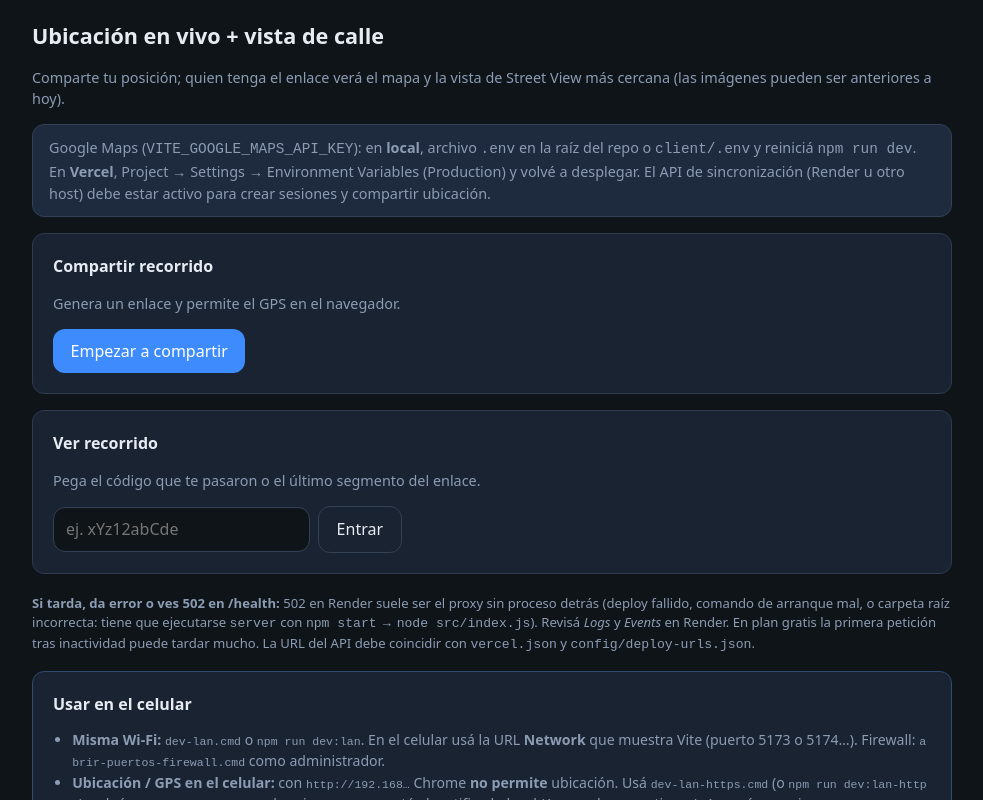
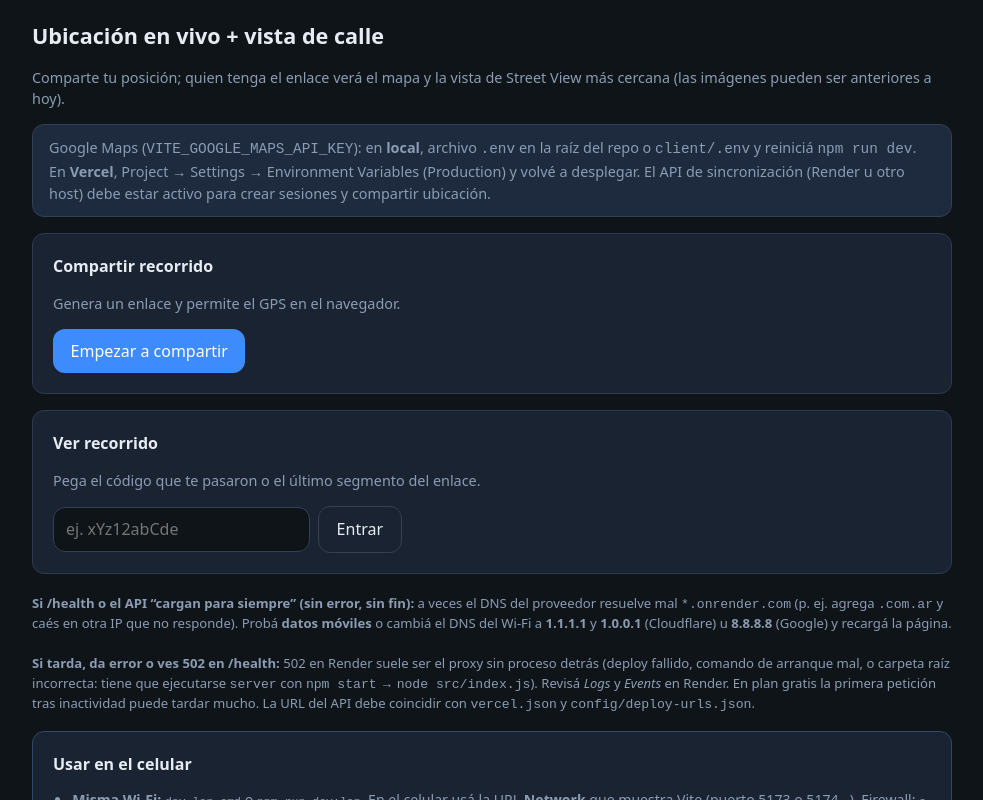
Before and after one commit to CristianBaelish/_locations, a React (Vite) app in the folder client/: page / in a window 1280 px wide. Shown: the top 800 px of the page, without its empty margins (148-1131 px from the left). Built offline with nearby package versions, Linux system fonts and the light colour scheme; no server answers.

Commit message:
docs: nota DNS onrender carga infinita

```diff
--- a/client/src/pages/Home.tsx
+++ b/client/src/pages/Home.tsx
@@ -224,6 +224,14 @@ export function Home() {
       </div>
 
       <p className="muted" style={{ fontSize: "0.82rem", marginTop: "1.25rem" }}>
+        <strong>Si /health o el API “cargan para siempre” (sin error, sin fin):</strong> a veces el DNS del
+        proveedor resuelve mal <code>*.onrender.com</code> (p. ej. agrega <code>.com.ar</code> y caés en otra
+        IP que no responde). Probá <strong>datos móviles</strong> o cambiá el DNS del Wi‑Fi a{" "}
+        <strong>1.1.1.1</strong> y <strong>1.0.0.1</strong> (Cloudflare) u <strong>8.8.8.8</strong> (Google) y
+        recargá la página.
+      </p>
+
+      <p className="muted" style={{ fontSize: "0.82rem", marginTop: "1.25rem" }}>
         <strong>Si tarda, da error o ves 502 en /health:</strong> 502 en Render suele ser el proxy sin proceso
         detrás (deploy fallido, comando de arranque mal, o carpeta raíz incorrecta: tiene que ejecutarse{" "}
         <code>server</code> con <code>npm start</code> → <code>node src/index.js</code>). Revisá{" "}
```
